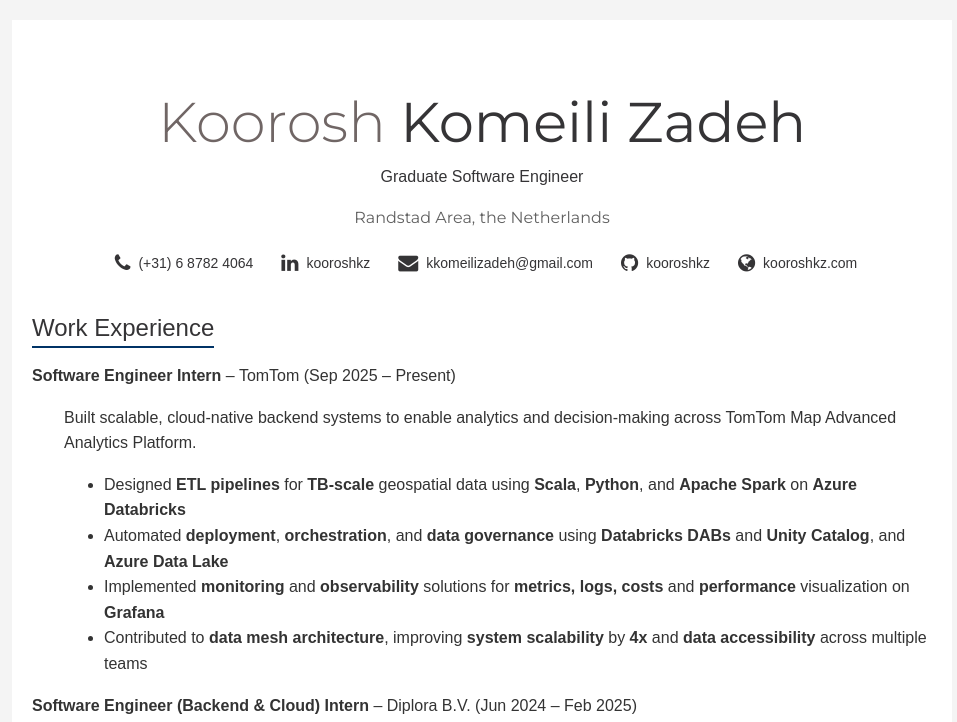
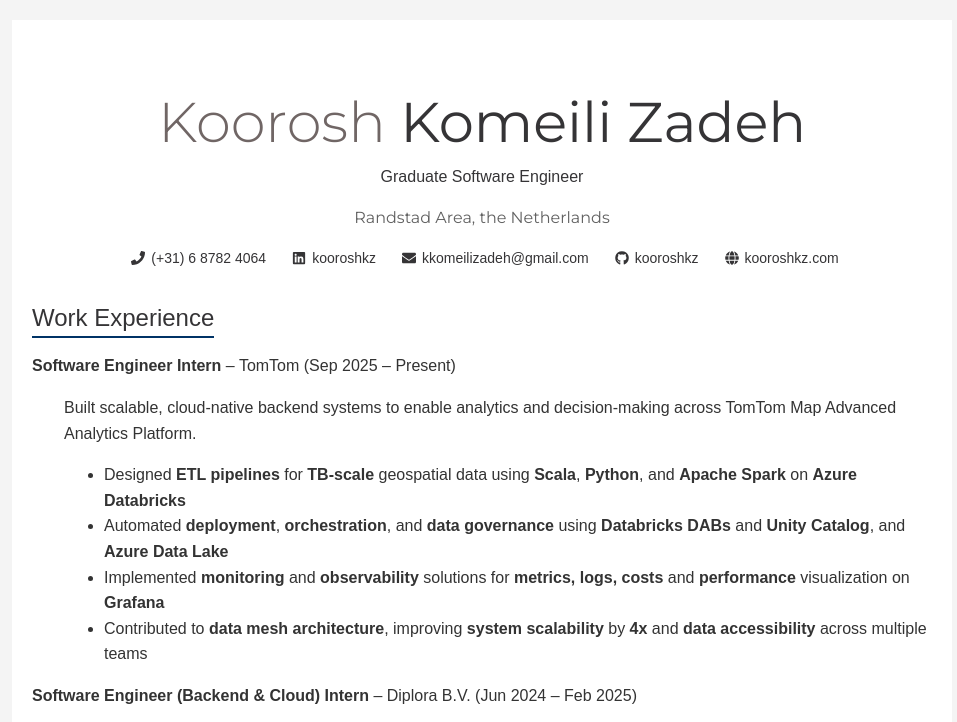
Before and after one commit to kooroshkz/curriculum-vitae, a website: page index.html in a window 1280 px wide. Shown: the top 722 px of the page, without its empty margins (158-1115 px from the left). Drawn offline with Linux system fonts and the light colour scheme.

Commit message:
fix(Core): Iconts to SVG

```diff
--- a/index.html
+++ b/index.html
@@ -18,23 +18,23 @@
             <p class="location-info">Randstad Area, the Netherlands</p>
             <div class="contact-details">
                 <div class="contact-item">
-                    <span class="icon phone-icon"><i class="fa fa-phone"></i></span>
+                    <svg class="icon" aria-hidden="true" xmlns="http://www.w3.org/2000/svg" viewBox="0 0 512 512"><path d="M493.4 24.6l-104-24c-11.3-2.6-22.9 3.3-27.5 13.9l-48 112c-4.2 9.8-1.4 21.3 6.9 28l60.6 49.6c-36 76.7-98.9 140.5-177.2 177.2l-49.6-60.6c-6.8-8.3-18.2-11.1-28-6.9l-112 48C3.9 366.5-2 378.1.6 389.4l24 104C27.1 504.2 36.7 512 48 512c256.5 0 464-207.5 464-464 0-11.2-7.7-20.9-18.6-23.4z"/></svg>
                     <a href="tel:+31687824064">(+31) 6 8782 4064</a>
                 </div>
                 <div class="contact-item">
-                    <span class="icon linkedin-icon"><i class="fa fa-linkedin"></i></span>
+                    <svg class="icon" aria-hidden="true" xmlns="http://www.w3.org/2000/svg" viewBox="0 0 448 512"><path d="M416 32H31.9C14.3 32 0 46.5 0 64.3v383.4C0 465.5 14.3 480 31.9 480H416c17.6 0 32-14.5 32-32.3V64.3c0-17.8-14.4-32.3-32-32.3zM135.4 416H69V202.2h66.5V416zm-33.2-243c-21.3 0-38.5-17.3-38.5-38.5S80.9 96 102.2 96c21.2 0 38.5 17.3 38.5 38.5 0 21.3-17.2 38.5-38.5 38.5zm282.1 243h-66.4V312c0-24.8-.5-56.7-34.5-56.7-34.6 0-39.9 27-39.9 54.9V416h-66.4V202.2h63.7v29.2h.9c8.9-16.8 30.6-34.5 62.9-34.5 67.2 0 79.7 44.3 79.7 101.9V416z"/></svg>
                     <a href="https://www.linkedin.com/in/kooroshkz/" target="_blank">kooroshkz</a>
                 </div>
                 <div class="contact-item">
-                    <span class="icon email-icon"><i class="fa fa-envelope"></i></span>
+                    <svg class="icon" aria-hidden="true" xmlns="http://www.w3.org/2000/svg" viewBox="0 0 512 512"><path d="M502.3 190.8c3.9-3.1 9.7-.2 9.7 4.7V400c0 26.5-21.5 48-48 48H48c-26.5 0-48-21.5-48-48V195.6c0-5 5.7-7.8 9.7-4.7 22.4 17.4 52.1 39.5 154.1 113.6 21.1 15.4 56.7 47.8 92.2 47.6 35.7.3 72-32.8 92.3-47.6 102-74.1 131.6-96.3 154-113.7zM256 320c23.2.4 56.6-29.2 73.4-41.4 132.7-96.3 142.8-104.7 173.4-128.7 5.8-4.5 9.2-11.5 9.2-18.9v-19c0-26.5-21.5-48-48-48H48C21.5 64 0 85.5 0 112v19c0 7.4 3.4 14.3 9.2 18.9 30.6 23.9 40.7 32.4 173.4 128.7 16.8 12.2 50.2 41.8 73.4 41.4z"/></svg>
                     <a href="mailto:kkomeilizadeh@gmail.com">kkomeilizadeh@gmail.com</a>
                 </div>
                 <div class="contact-item">
-                    <span class="icon github-icon"><i class="fa fa-github"></i></span>
+                    <svg class="icon" aria-hidden="true" xmlns="http://www.w3.org/2000/svg" viewBox="0 0 496 512"><path d="M165.9 397.4c0 2-2.3 3.6-5.2 3.6-3.3.3-5.6-1.3-5.6-3.6 0-2 2.3-3.6 5.2-3.6 3-.3 5.6 1.3 5.6 3.6zm-31.1-4.5c-.7 2 1.3 4.3 4.3 4.9 2.6 1 5.6 0 6.2-2s-1.3-4.3-4.3-5.2c-2.6-.7-5.5.3-6.2 2.3zm44.2-1.7c-2.9.7-4.9 2.6-4.6 4.9.3 2 2.9 3.3 5.9 2.6 2.9-.7 4.9-2.6 4.6-4.6-.3-1.9-3-3.2-5.9-2.9zM244.8 8C106.1 8 0 113.3 0 252c0 110.9 69.8 205.8 169.5 239.2 12.8 2.3 17.3-5.6 17.3-12.1 0-6.2-.3-40.4-.3-61.4 0 0-70 15-84.7-29.8 0 0-11.4-29.1-27.8-36.6 0 0-22.9-15.7 1.6-15.4 0 0 24.9 2 38.6 25.8 21.9 38.6 58.6 27.5 72.9 20.9 2.3-16 8.8-27.1 16-33.7-55.9-6.2-112.3-14.3-112.3-110.5 0-27.5 7.6-41.3 23.6-58.9-2.6-6.5-11.1-33.3 2.6-67.9 20.9-6.5 69 27 69 27 20-5.6 41.5-8.5 62.8-8.5s42.8 2.9 62.8 8.5c0 0 48.1-33.6 69-27 13.7 34.7 5.2 61.4 2.6 67.9 16 17.7 25.8 31.5 25.8 58.9 0 96.5-58.9 104.2-114.8 110.5 9.2 7.9 17 22.9 17 46.4 0 33.7-.3 75.4-.3 83.6 0 6.5 4.6 14.4 17.3 12.1C428.2 457.8 496 362.9 496 252 496 113.3 383.5 8 244.8 8zM97.2 352.9c-1.3 1-1 3.3.7 5.2 1.6 1.6 3.9 2.3 5.2 1 1.3-1 1-3.3-.7-5.2-1.6-1.6-3.9-2.3-5.2-1zm-10.8-8.1c-.7 1.3.3 2.9 2.3 3.9 1.6 1 3.6.7 4.3-.7.7-1.3-.3-2.9-2.3-3.9-2-.6-3.6-.3-4.3.7zm32.4 35.6c-1.6 1.3-1 4.3 1.3 6.2 2.3 2.3 5.2 2.6 6.5 1 1.3-1.3.7-4.3-1.3-6.2-2.2-2.3-5.2-2.6-6.5-1zm-11.4-14.7c-1.6 1-1.6 3.6 0 5.9 1.6 2.3 4.3 3.3 5.6 2.3 1.6-1.3 1.6-3.9 0-6.2-1.4-2.3-4-3.3-5.6-2z"/></svg>
                     <a href="https://github.com/kooroshkz/" target="_blank">kooroshkz</a>
                 </div>
                 <div class="contact-item">
-                    <span class="icon website-icon"><i class="fa fa-globe"></i></span>
+                    <svg class="icon" aria-hidden="true" xmlns="http://www.w3.org/2000/svg" viewBox="0 0 496 512"><path d="M336.5 160C322 70.7 287.8 8 248 8s-74 62.7-88.5 152h177zM152 256c0 22.2 1.2 43.5 3.3 64h185.3c2.1-20.5 3.3-41.8 3.3-64s-1.2-43.5-3.3-64H155.3c-2.1 20.5-3.3 41.8-3.3 64zm324.7-96c-28.6-67.9-86.5-120.4-158-141.6 24.4 33.8 41.2 84.7 50 141.6h108zM177.2 18.4C105.8 39.6 47.8 92.1 19.3 160h108c8.7-56.9 25.5-107.8 49.9-141.6zM487.4 192H372.7c2.1 21 3.3 42.5 3.3 64s-1.2 43-3.3 64h114.6c5.5-20.5 8.6-41.8 8.6-64s-3.1-43.5-8.5-64zM120 256c0-21.5 1.2-43 3.3-64H8.6C3.2 212.5 0 233.8 0 256s3.2 43.5 8.6 64h114.6c-2-21-3.2-42.5-3.2-64zm39.5 96c14.5 89.3 48.7 152 88.5 152s74-62.7 88.5-152h-177zm159.3 141.6c71.4-21.2 129.4-73.7 158-141.6h-108c-8.8 56.9-25.6 107.8-50 141.6zM19.3 352c28.6 67.9 86.5 120.4 158 141.6-24.4-33.8-41.2-84.7-50-141.6h-108z"/></svg>
                     <a href="https://kooroshkz.com/" target="_blank">kooroshkz.com</a>
                 </div>
             </div>
--- a/styles.css
+++ b/styles.css
@@ -97,15 +97,13 @@ h2::first-letter {
 }
 
 .icon {
-    font-size: 20px;
-    color: #353436;
-    margin-right: 8px;
-    margin-left: 8px;
-}
-
-.email-icon, .linkedin-icon {
-    position: relative;
-    top: 0px;
+    width: 14px;
+    height: 14px;
+    margin-right: 6px;
+    margin-left: 6px;
+    fill: #353436;
+    display: inline-block;
+    vertical-align: middle;
 }
 
 .contact-details a {
```
Also changed, not shown: 1 other file.
